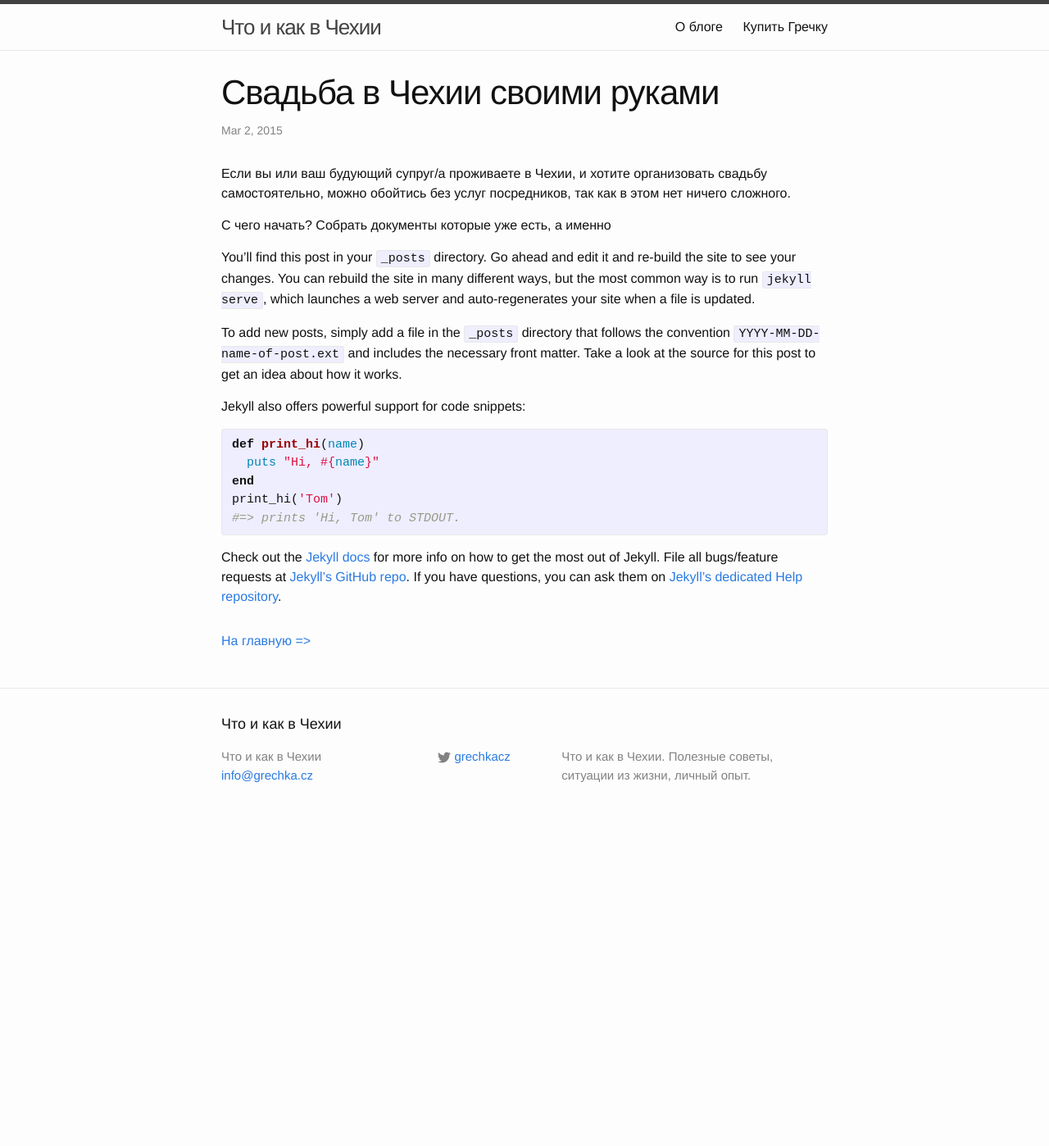
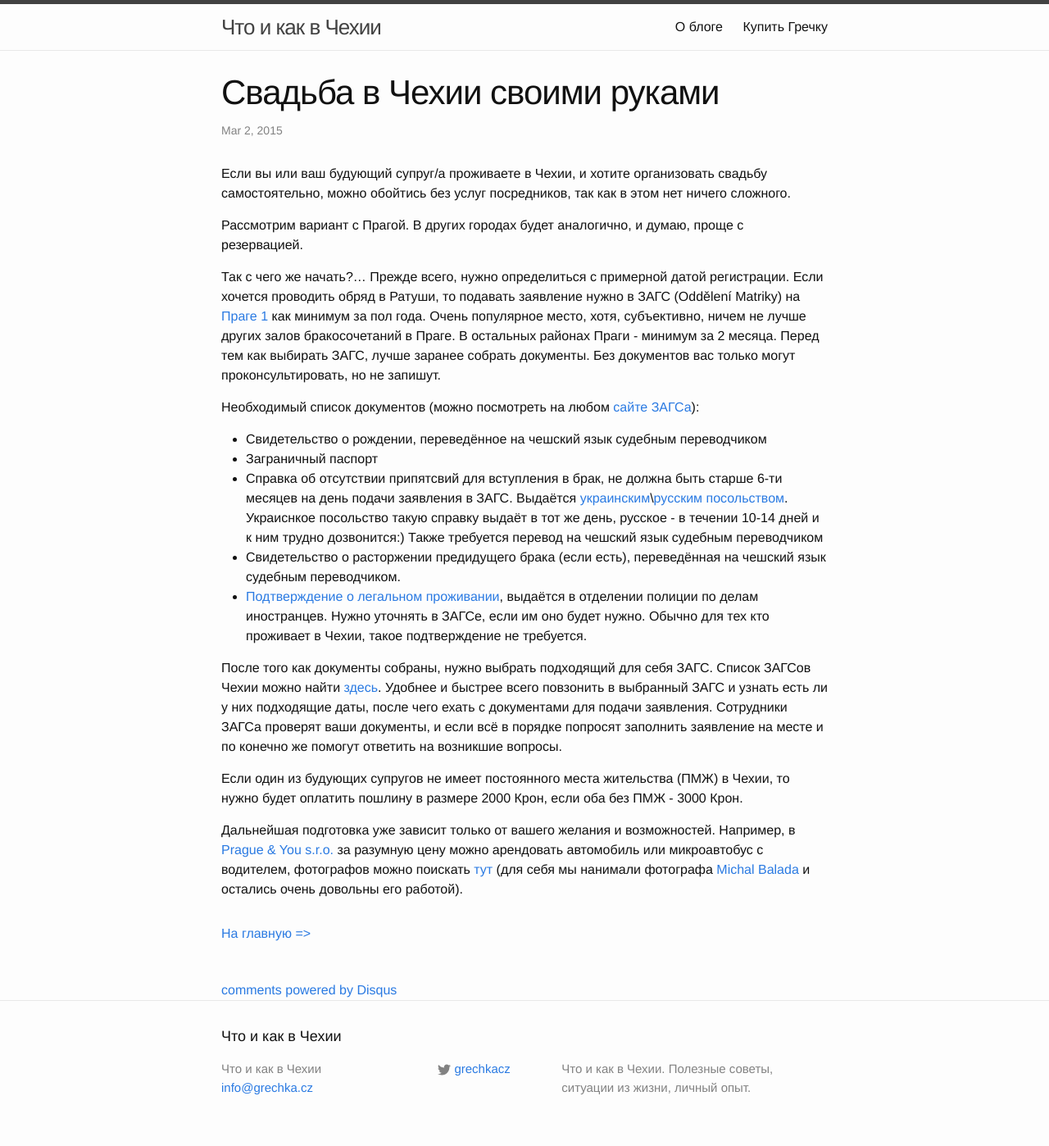
Before and after one commit to basementcz/grechka, a Jekyll site: the page built from _posts/2015-03-02-svatba.markdown, in a window 1280 px wide. Shown: the whole page at 82% size. Built offline with Jekyll 4.4.1, drawn with Linux system fonts in a browser that asks for light colours; comment, search, counter and statistics services are not loaded; before the commit the page ends 1017 px from its top, so only the background shows below that.

Commit message:
disqus added

```diff
--- /dev/null
+++ b/_includes/comments.html
@@ -0,0 +1,18 @@
+{% if page.comments %}
+<!-- Add Disqus comments. -->
+<div id="disqus_thread"></div>
+<script type="text/javascript">
+  /* * * CONFIGURATION VARIABLES: EDIT BEFORE PASTING INTO YOUR WEBPAGE * * */
+  var disqus_shortname = 'grechkacz'; // required: replace example with your forum shortname
+  var disqus_identifier = "{{ site.disqusid }}{{ page.url | replace:'index.html','' }}";
+
+  /* * * DON'T EDIT BELOW THIS LINE * * */
+  (function() {
+    var dsq = document.createElement('script'); dsq.type = 'text/javascript'; dsq.async = true;
+    dsq.src = '//' + disqus_shortname + '.disqus.com/embed.js';
+    (document.getElementsByTagName('head')[0] || document.getElementsByTagName('body')[0]).appendChild(dsq);
+  })();
+</script>
+<noscript>Please enable JavaScript to view the <a href="http://disqus.com/?ref_noscript">comments powered by Disqus.</a></noscript>
+<a href="http://disqus.com" class="dsq-brlink">comments powered by <span class="logo-disqus">Disqus</span></a>
+{% endif %}
--- a/_layouts/default.html
+++ b/_layouts/default.html
@@ -12,7 +12,9 @@
         {{ content }}
       </div>
     </div>
-
+	<div class="wrapper">
+    {% include comments.html %}
+	</div>
     {% include footer.html %}
 
   </body>
--- a/_posts/2015-03-02-svatba.markdown
+++ b/_posts/2015-03-02-svatba.markdown
@@ -3,29 +3,36 @@
 title:  "Свадьба в Чехии своими руками"
 date:   2015-03-02 22:17:46
 categories: "Wedding"
+comments: True
 ---
 Если вы или ваш будующий супруг/а проживаете в Чехии, и хотите организовать свадьбу самостоятельно, можно обойтись без услуг посредников, так как в этом нет ничего сложного.
 
 <!--more-->
 
-С чего начать? Собрать документы которые уже есть, а именно
+Рассмотрим вариант с Прагой. В других городах будет аналогично, и думаю, проще с резервацией.
 
-You’ll find this post in your `_posts` directory. Go ahead and edit it and re-build the site to see your changes. You can rebuild the site in many different ways, but the most common way is to run `jekyll serve`, which launches a web server and auto-regenerates your site when a file is updated.
+Так с чего же начать?... Прежде всего, нужно определиться с примерной датой регистрации. Если хочется проводить обряд в Ратуши, то подавать заявление нужно в ЗАГС (Oddělení Matriky) на
+<a href="http://www.praha1.cz/cps/psv-odbory-uzavreni-manzelstvi.html">Праге 1</a> как минимум за пол года. Очень популярное место, хотя, субъективно, ничем не лучше других залов бракосочетаний в Праге.
+В остальных районах Праги - минимум за 2 месяца. Перед тем как выбирать ЗАГС, лучше заранее собрать документы. Без документов вас только могут проконсультировать, но не запишут.
 
-To add new posts, simply add a file in the `_posts` directory that follows the convention `YYYY-MM-DD-name-of-post.ext` and includes the necessary front matter. Take a look at the source for this post to get an idea about how it works.
+<p>Необходимый список документов (можно посмотреть на любом <a href="http://www.praha1.cz/cps/psv-odbory-uzavreni-manzelstvi.html">сайте ЗАГСа</a>):
+<ul>
+<li>Свидетельство о рождении, переведённое на чешский язык судебным переводчиком</li>
+<li>Заграничный паспорт</li>
+<li>Справка об отсутствии припятсвий для вступления в брак, не должна быть старше 6-ти месяцев на день подачи заявления в ЗАГС. Выдаётся <a href="http://czechia.mfa.gov.ua/">украинским</a>\<a href="http://www.czech.mid.ru/">русским посольством</a>.
+Украиснкое посольство такую справку выдаёт в тот же день, русское - в течении 10-14 дней и к ним трудно дозвонится:) Также требуется перевод на чешский язык судебным переводчиком</li>
+<li>Свидетельство о расторжении предидущего брака (если есть), переведённая на чешский язык судебным переводчиком.</li>
+<li><a href="http://www.mvcr.cz/clanek/vydavani-potvrzeni-o-opravnenosti-pobytu-za-ucelem-uzavreni-snatku-registrovaneho-partnerstvi-od-24-cervna-2014.aspx">Подтверждение о
+легальном проживании</a>, выдаётся в отделении полиции по делам иностранцев. Нужно уточнять в ЗАГСе, если им оно будет нужно. Обычно для тех кто проживает в Чехии, такое подтверждение не требуется.</li>
+</ul>
+</p>
 
-Jekyll also offers powerful support for code snippets:
+После того как документы собраны, нужно выбрать подходящий для себя ЗАГС. Список ЗАГСов Чехии можно найти <a href="http://www.statnisprava.cz/rstsp/ciselniky.nsf/i/d0054">здесь</a>.
+Удобнее и быстрее всего повзонить в выбранный ЗАГС и узнать есть ли у них подходящие даты, после чего ехать с документами для подачи заявления. Сотрудники ЗАГСа проверят ваши документы, и
+если всё в порядке попросят заполнить заявление на месте и по конечно же помогут ответить на возникшие вопросы.
 
-{% highlight ruby %}
-def print_hi(name)
-  puts "Hi, #{name}"
-end
-print_hi('Tom')
-#=> prints 'Hi, Tom' to STDOUT.
-{% endhighlight %}
+Если один из будующих супругов не имеет постоянного места жительства (ПМЖ) в Чехии, то нужно будет оплатить пошлину в размере 2000 Крон, если оба без ПМЖ - 3000 Крон.
 
-Check out the [Jekyll docs][jekyll] for more info on how to get the most out of Jekyll. File all bugs/feature requests at [Jekyll’s GitHub repo][jekyll-gh]. If you have questions, you can ask them on [Jekyll’s dedicated Help repository][jekyll-help].
-
-[jekyll]:      http://jekyllrb.com
-[jekyll-gh]:   https://github.com/jekyll/jekyll
-[jekyll-help]: https://github.com/jekyll/jekyll-help
+Дальнейшая подготовка уже зависит только от вашего желания и возможностей. Например, в <a href="http://www.private-cars.cz/o-nas-prague.htm">Prague & You s.r.o.</a>
+за разумную цену можно арендовать автомобиль или микроавтобус с водителем, фотографов можно поискать <a href="http://www.svatebni-fotografove.info/category/ceska-republika/">тут</a>
+(для себя мы нанимали фотографа <a href="http://www.michalbalada.com/">Michal Balada</a> и остались очень довольны его работой).
```
